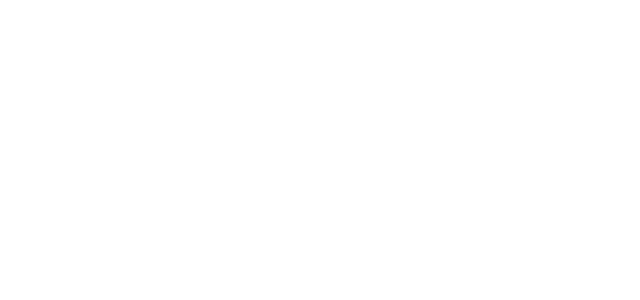
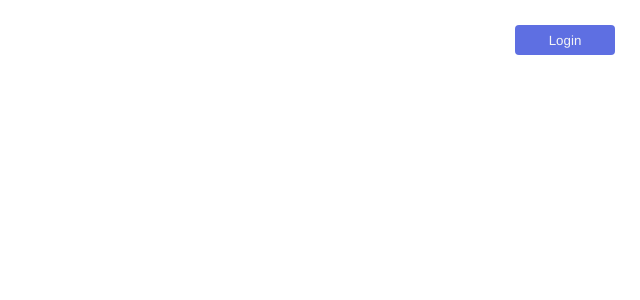
Before and after one commit to chaitraboggaram/Project-Maps, a React (Create React App) app in the folder give-4-good/: page /login in a window 1280 px wide. Before the commit this address had no page. Shown: the top 300 px of the page, without its empty margins (640-1280 px from the left). Built offline with nearby package versions, Linux system fonts and the light colour scheme.

Commit message:
add login button and styling for the button

```diff
--- a/give-4-good/package.json
+++ b/give-4-good/package.json
@@ -3,9 +3,11 @@
   "version": "0.1.0",
   "private": true,
   "dependencies": {
+    "@material-ui/core": "^4.12.4",
     "@testing-library/jest-dom": "^5.16.5",
     "@testing-library/react": "^13.4.0",
     "@testing-library/user-event": "^13.5.0",
+    "material-ui": "^1.0.0-beta.47",
     "react": "^18.2.0",
     "react-dom": "^18.2.0",
     "react-scripts": "5.0.1",
--- a/give-4-good/src/App.js
+++ b/give-4-good/src/App.js
@@ -3,6 +3,7 @@
 import About from "./components/About";
 import Map from "./components/Map";
 import NGO from "./components/ngo";
+import Login from "./components/Login";
 import {
   BrowserRouter as Router,
   Routes,
@@ -15,7 +16,8 @@
 
     <div className="home-container">
         <Routes>
-          <Route exact path="/" element={<Home />} />
+          <Route path="/login" element = {<Login />}/>
+          <Route exact path="/" element= {<Home />} />
           <Route path="/about" element={<About />} />
           <Route path="/map" element={<Map />} />
           <Route path="/ngo" element={<NGO />} />
--- /dev/null
+++ b/give-4-good/src/components/Login.js
@@ -0,0 +1,18 @@
+import React from "react";
+import { Link } from "react-router-dom";
+import { useNavigate } from "react-router-dom";
+import {Button} from 'react-bootstrap';
+
+
+function clickButton() {
+    alert('You clicked me!');
+  }
+
+export default function Login() {
+
+    return(
+        <div className="login-button">
+            <button onClick={clickButton} className="login-btn">Login</button>
+        </div>
+    );
+}
--- a/give-4-good/src/index.css
+++ b/give-4-good/src/index.css
@@ -121,3 +121,24 @@
     width: 100vw;
     height: calc(100vh - var(--nav-height));
   }
+
+  .login-button{
+    display: flex;
+    justify-content: center;
+    align-items: center;
+  }
+
+  .login-btn{
+    border-color: none;
+    border: none;
+    color:#f4f5f6;
+    background-color:#5E6FE2;
+    font-family: "Helvetica Neue";
+    position: absolute;
+    top: 0px;
+    right: 0px;
+    margin: 25px;
+    width: 100px;
+    height:30px;
+    border-radius: 4px;
+  }
--- /dev/null
+++ b/package.json
@@ -0,0 +1,6 @@
+{
+  "dependencies": {
+    "@material-ui/core": "^4.12.4",
+    "react-bootstrap": "^2.7.2"
+  }
+}
```
Also changed, not shown: 2 other files (tests, documents, lock files or other folders).
